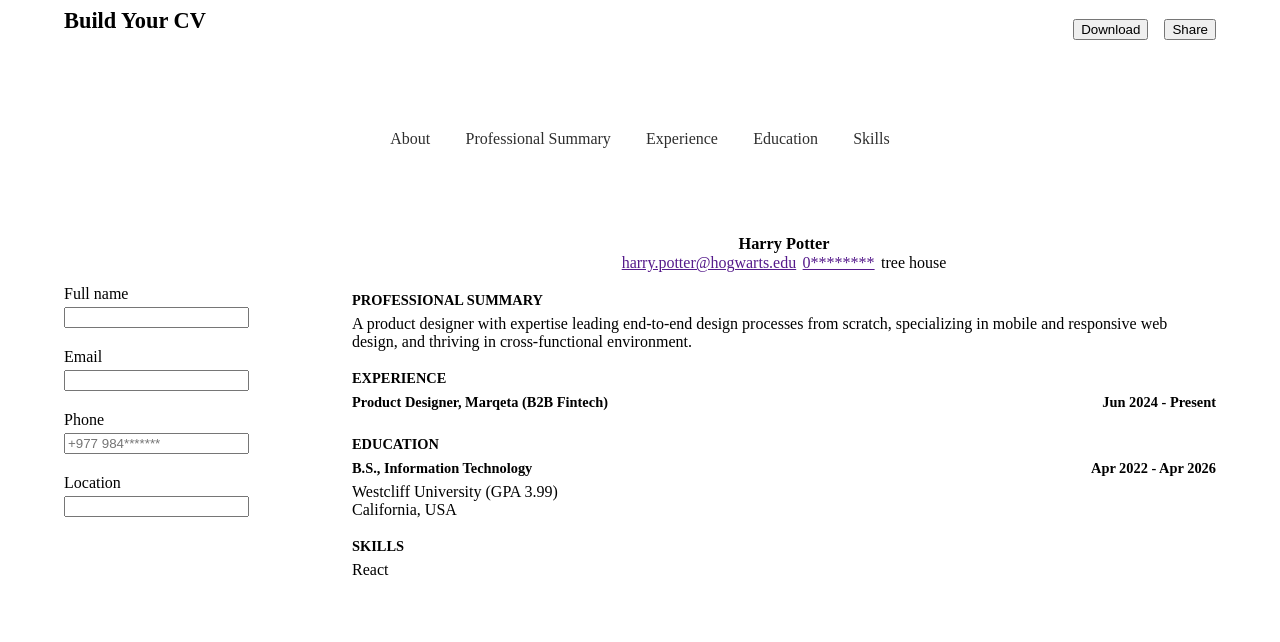
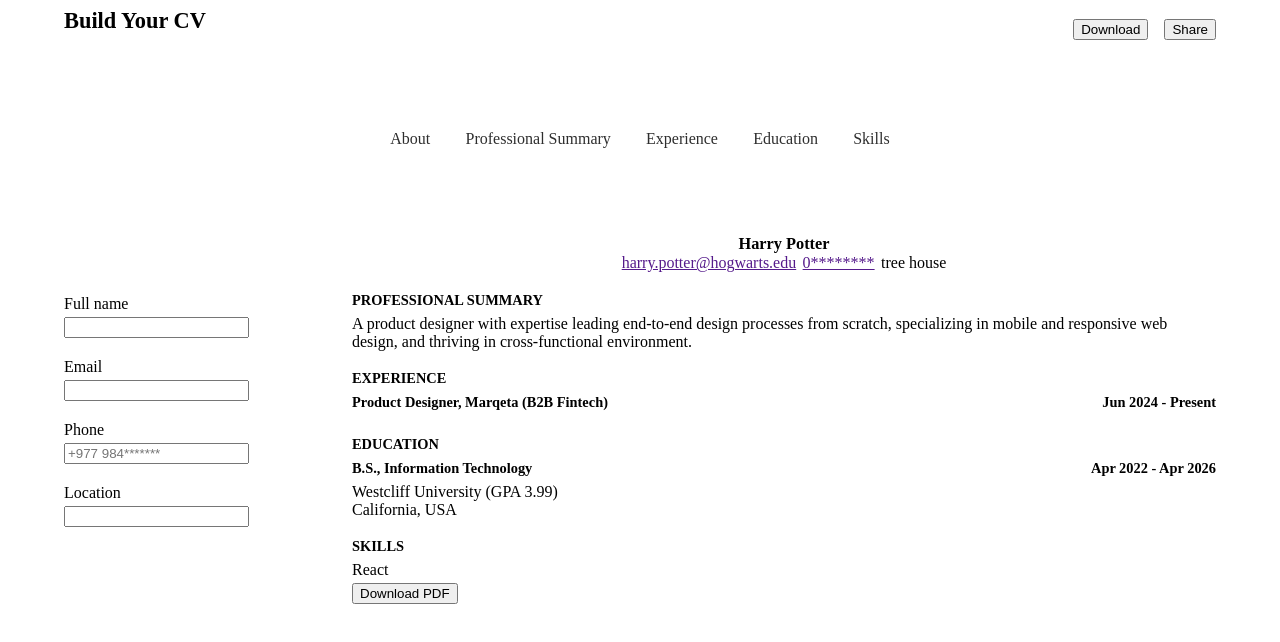
Before and after one commit to avaykhatry/react-lab, a React (Vite) app in the folder 02-cv-application/: page / in a window 1280 px wide. Shown: the top 642 px of the page. Built offline with nearby package versions, Linux system fonts and the light colour scheme.

Commit message:
feat: Convert html elements to pdf with html2pdf library

```diff
--- a/02-cv-application/package.json
+++ b/02-cv-application/package.json
@@ -10,6 +10,7 @@
     "preview": "vite preview"
   },
   "dependencies": {
+    "html2pdf.js": "^0.12.1",
     "react": "^19.1.1",
     "react-dom": "^19.1.1"
   },
--- a/02-cv-application/src/App.jsx
+++ b/02-cv-application/src/App.jsx
@@ -7,6 +7,9 @@ import { About } from "./feature/components/About";
 import { ProfessionalSummary } from "./feature/components/ProfessionalSummary";
 import { Button } from "./components/Input/Button";
 import { Input } from "./components/Input/Input";
+import React, { useRef } from "react";
+import html2pdf from "html2pdf.js";
+
 
 
 export function Skills({ setSkill }) {
@@ -56,6 +59,13 @@ function App() {
 
   const [skill, setSkill] = useState('React');
 
+  const cvRef = useRef();
+
+  const handleDownload = () => {
+    const element = cvRef.current;
+    html2pdf().from(element).save("cv.pdf");
+  };
+
   const components = {
     'about': <About setAbout={setAbout} about={about} />,
     'professional-summary': <ProfessionalSummary setSummary={setSummary} />,
@@ -95,7 +105,10 @@ function App() {
           {components[view]}
         </div>
         <div className={styles.right}>
+                <div ref={cvRef}>
           <Cv name={about.name} email={about.email} location={about.location} phone={about.phone} summary={summary} skill={skill} experience={experience} education={education} />
+          </div>
+          <button onClick={handleDownload}>Download PDF</button>
         </div>
 
       </div>
--- a/02-cv-application/src/Cv.jsx
+++ b/02-cv-application/src/Cv.jsx
@@ -1,6 +1,5 @@
 import styles from "./Cv.module.css";
 import App from "./App";
-
 
 export default function Cv({ name, email, location, phone, summary, skill, experience, education}) {
 
```
Also changed, not shown: 1 other file (tests, documents, lock files or other folders).
